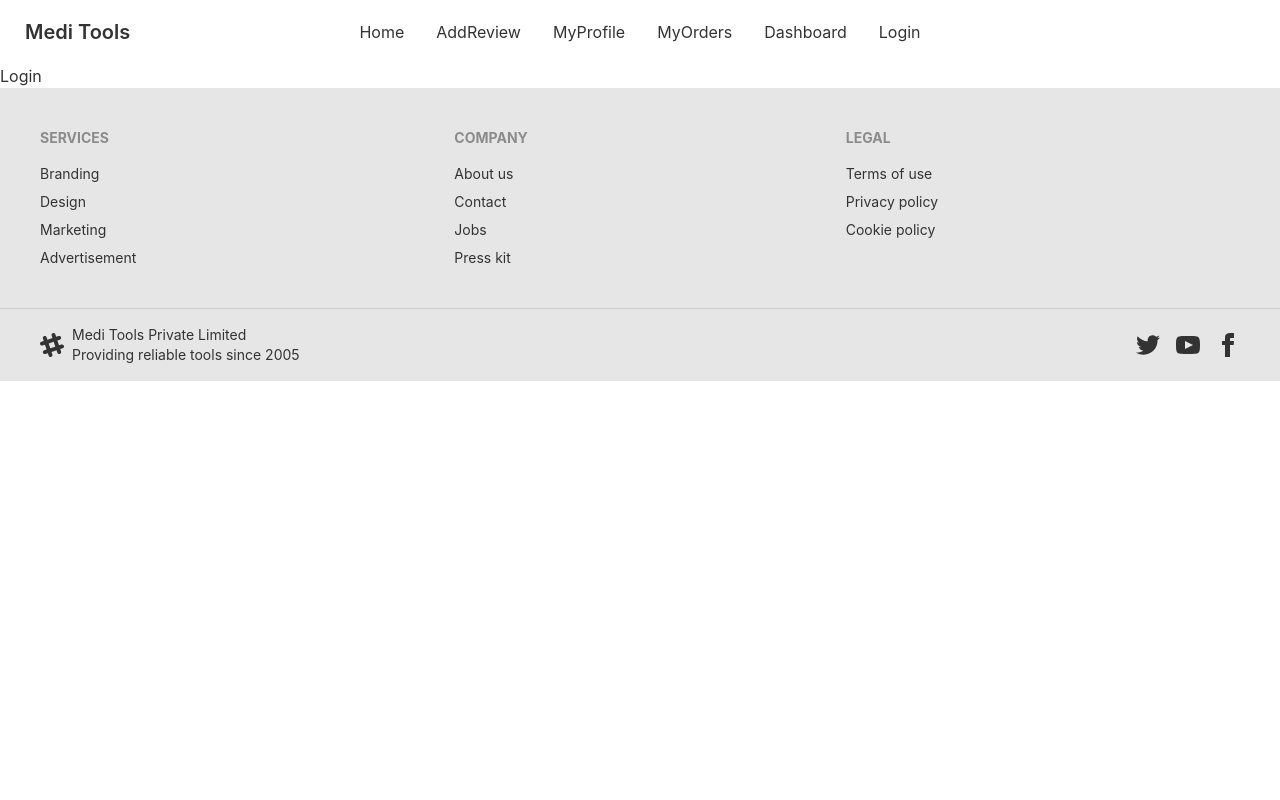
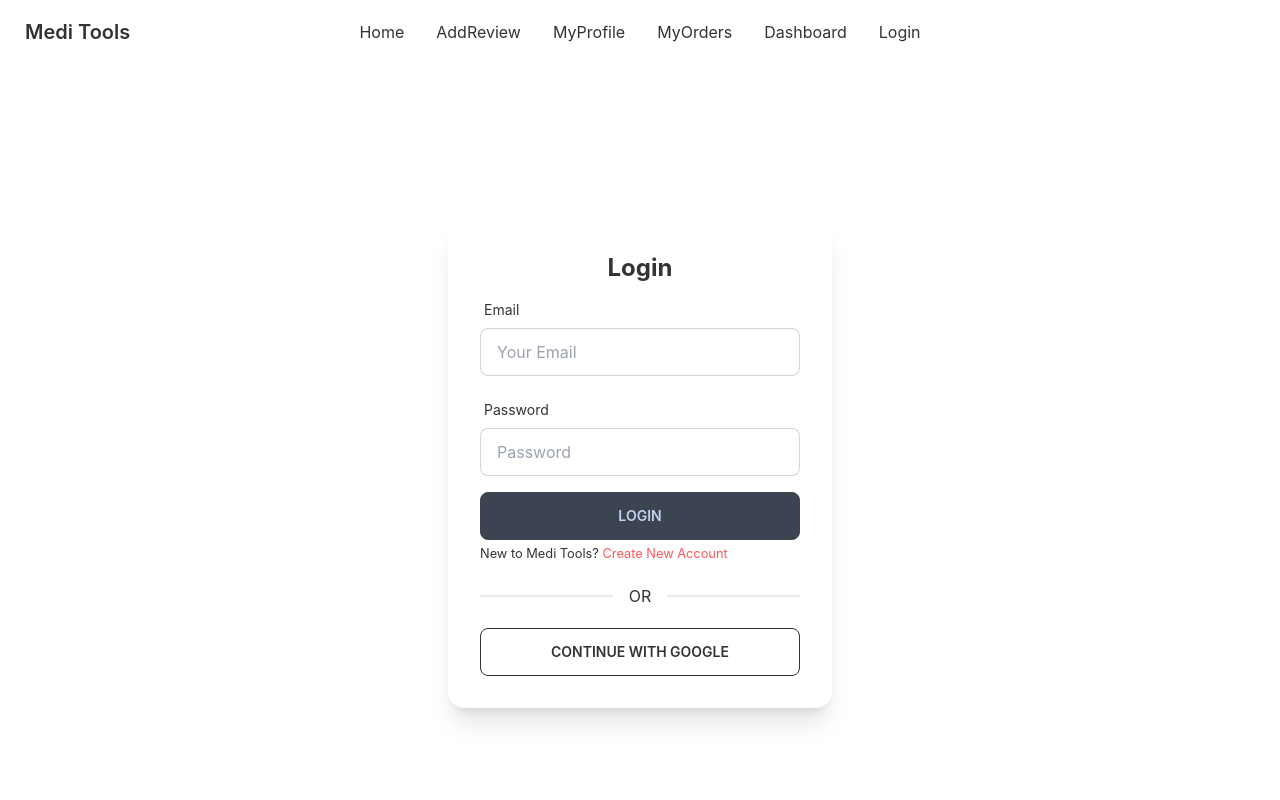
Before and after one commit to jobaierimran/manufacturer-website-client-side, a React (Create React App) app: page /login in a window 1280 px wide. Shown: the top 800 px of the page. Built offline with nearby package versions, Linux system fonts and the light colour scheme; no server answers.

Commit message:
Login system implemented

```diff
--- a/src/Pages/Authentication/Login.js
+++ b/src/Pages/Authentication/Login.js
@@ -1,9 +1,110 @@
-import React from 'react';
+import React, { useEffect } from 'react';
+import { useSignInWithEmailAndPassword, useSignInWithGoogle } from 'react-firebase-hooks/auth';
+import auth from '../../firebase.init';
+import { useForm } from "react-hook-form";
+import Loading from '../Shared/Loading';
+import { Link, useLocation, useNavigate } from 'react-router-dom';
 
 const Login = () => {
+    const [signInWithGoogle, gUser, gLoading, gError] = useSignInWithGoogle(auth);
+    const { register, formState: { errors }, handleSubmit } = useForm();
+    const [
+        signInWithEmailAndPassword,
+        user,
+        loading,
+        error,
+    ] = useSignInWithEmailAndPassword(auth);
+
+    const navigate = useNavigate();
+    const location = useLocation();
+    const from = location.state?.from?.pathname || "/";
+
+    let signInError;
+
+    useEffect(() => {
+        if (user || gUser) {
+            navigate(from, { replace: true });
+        }
+    }, [user, gUser, from, navigate])
+
+    if (loading || gLoading) {
+        return <Loading></Loading>;
+    }
+
+    if (error || gError) {
+        signInError = <p className='text-red-500'><small>{error?.message || gError?.message}</small></p>
+    }
+
+    const onSubmit = data => {
+        signInWithEmailAndPassword(data.email, data.password);
+    }
+
     return (
-        <div>
-            <h2>Login</h2>
+        <div className='flex justify-center items-center h-screen'>
+            <div className="card w-96 bg-base-100 shadow-xl">
+                <div className="card-body">
+                    <h2 className="text-center text-2xl font-bold">Login</h2>
+                    <form onSubmit={handleSubmit(onSubmit)}>
+
+                        <div className="form-control w-full max-w-xs">
+                            <label className="label">
+                                <span className="label-text">Email</span>
+                            </label>
+                            <input
+                                type="email"
+                                placeholder="Your Email"
+                                className="input input-bordered w-full max-w-xs"
+                                {...register("email", {
+                                    required: {
+                                        value: true,
+                                        message: 'Email is Required'
+                                    },
+                                    pattern: {
+                                        value: /[a-z0-9]+@[a-z]+\.[a-z]{2,3}/,
+                                        message: 'Provide Valid Email'
+                                    }
+                                })}
+                            />
+                            <label className="label">
+                                {errors.email?.type === 'required' && <span className="label-text-alt text-red-500">{errors.email.message}</span>}
+                                {errors.email?.type === 'pattern' && <span className="label-text-alt text-red-500">{errors.email.message}</span>}
+                            </label>
+                        </div>
+                        <div className="form-control w-full max-w-xs">
+                            <label className="label">
+                                <span className="label-text">Password</span>
+                            </label>
+                            <input
+                                type="password"
+                                placeholder="Password"
+                                className="input input-bordered w-full max-w-xs"
+                                {...register("password", {
+                                    required: {
+                                        value: true,
+                                        message: 'Password is Required'
+                                    },
+                                    minLength: {
+                                        value: 6,
+                                        message: 'Must be 6 characters or longer'
+                                    }
+                                })}
+                            />
+                            <label className="label">
+                                {errors.password?.type === 'required' && <span className="label-text-alt text-red-500">{errors.password.message}</span>}
+                                {errors.password?.type === 'minLength' && <span className="label-text-alt text-red-500">{errors.password.message}</span>}
+                            </label>
+                        </div>
+
+                        {signInError}
+                        <input className='btn w-full max-w-xs' type="submit" value="Login" />
+                        <p><small>New to Medi Tools? <Link className='text-primary hover:underline' to='/signup'>Create New Account</Link></small></p>
+                    </form>
+                    <div className="divider">OR</div>
+                    <button
+                        onClick={() => signInWithGoogle()}
+                        className="btn btn-outline">Continue With Google</button>
+                </div>
+            </div>
         </div>
     );
 };
--- a/src/Pages/Authentication/RequireAuth.js
+++ b/src/Pages/Authentication/RequireAuth.js
@@ -1,11 +1,21 @@
 import React from 'react';
+import { useAuthState } from 'react-firebase-hooks/auth';
+import { Navigate, useLocation } from 'react-router-dom';
+import auth from '../../firebase.init';
+import Loading from '../Shared/Loading';
 
-const RequireAuth = () => {
-    return (
-        <div>
-            <h2>Require Auth</h2>
-        </div>
-    );
+const RequireAuth = ({ children }) => {
+    const [user, loading, error] = useAuthState(auth);
+    const location = useLocation();
+
+    if (loading) {
+        return <Loading></Loading>
+    }
+
+    if (!user) {
+        return <Navigate to="/login" state={{ from: location }} replace />;
+    }
+    return children;
 };
 
 export default RequireAuth;
```
